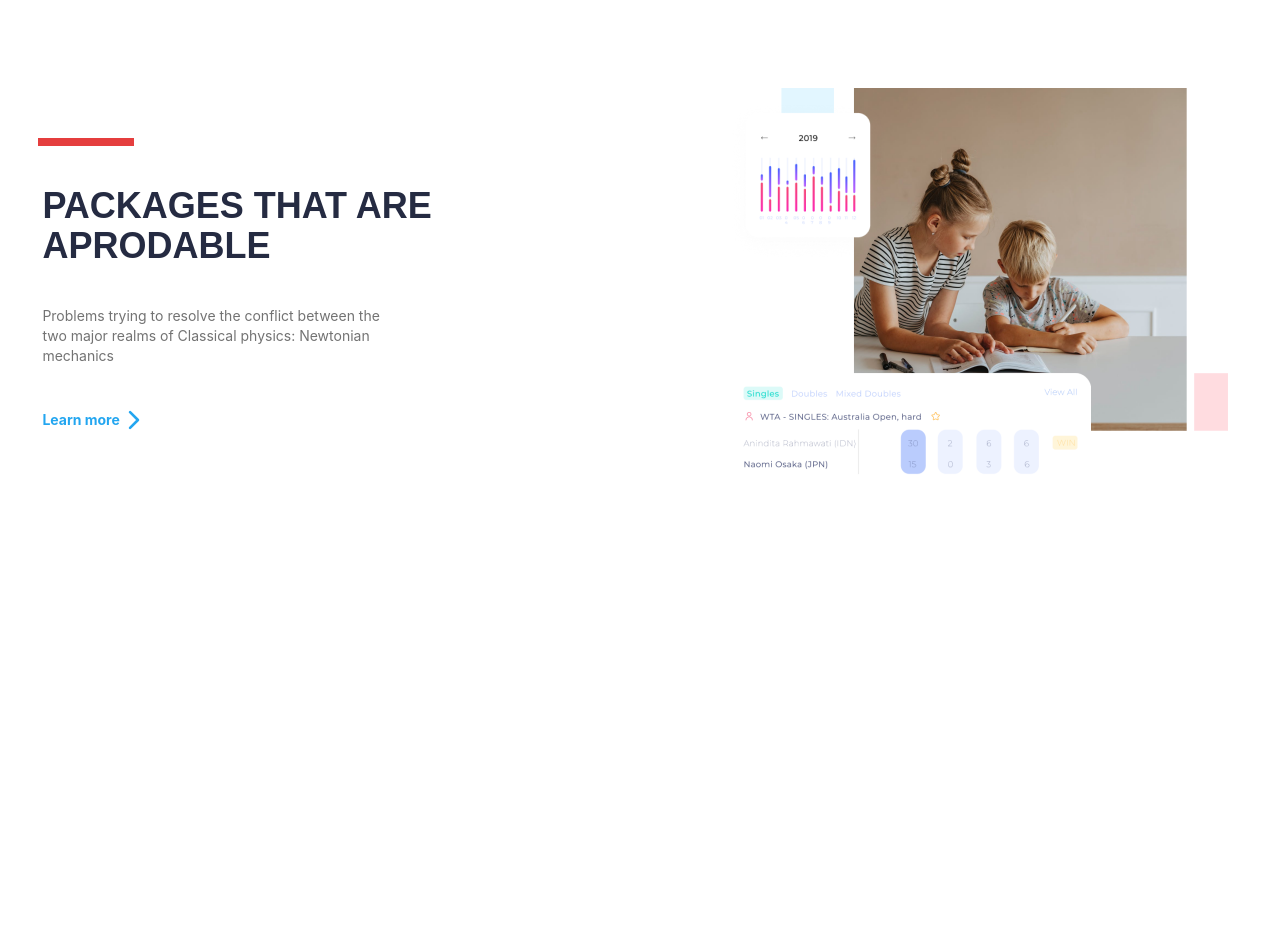
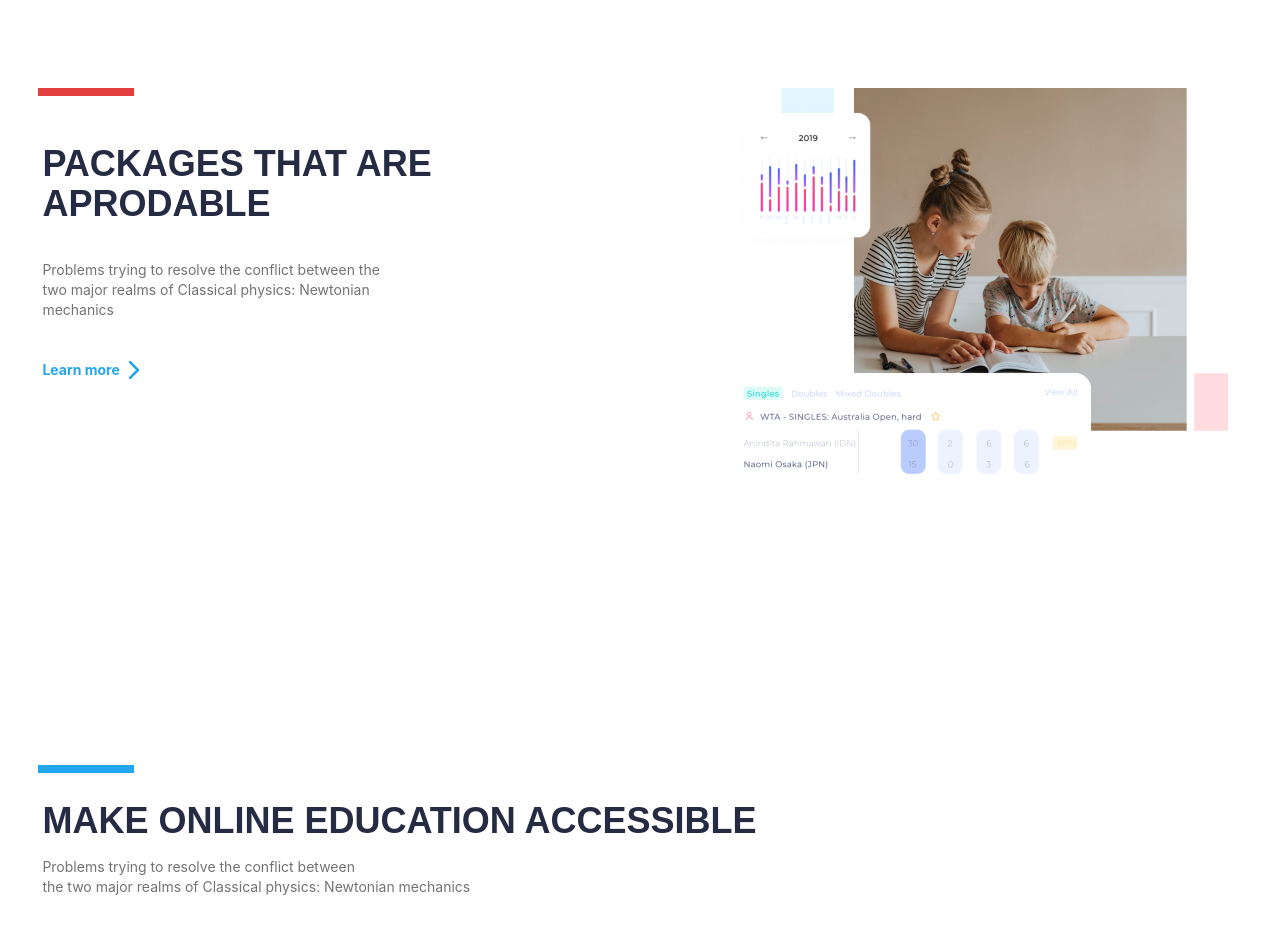
Before and after one commit to MaximFedarau/Egghead-Courses-Frontend, a Next.js app: page / in a window 1280 px wide. Shown: the part 1240-2174 px from the top of the page. Before the commit the page ends 1864 px from the top, so only its background shows below. Built offline with nearby package versions, Linux system fonts and the light colour scheme.

Commit message:
feat: UI update 1) Add text for CoursesCompilation (new!) component. 2) Update GeneralDescription text styling.

```diff
--- /dev/null
+++ b/components/Home/CoursesOverview/CoursesCompilation/CoursesCompilation.component.tsx
@@ -0,0 +1,22 @@
+//Types
+import { ReactElement } from 'react';
+
+export default function CoursesCompilation(): ReactElement {
+  return (
+    <section className="flex justify-center w-screen py-greetings bg-white">
+      <section className="flex flex-col w-full max-w-[1680px] px-[3vw] ">
+        <article className="flex flex-col justify-between items-center lg:items-stretch gap-4">
+          <div className="hidden lg:block w-full lg:w-24 mb-3 border-4 bg-light-background text-light-background" />
+          <p className="lg:ml-1 font-montserrat font-bold text-center lg:text-left text-4xl text-dark-background uppercase select-none ">
+            Make online <br className="block lg:hidden" /> education accessible
+          </p>
+          <p className="max-w-[352px] lg:max-w-none lg:ml-1 text-center lg:text-left text-sm text-secondary">
+            Problems trying to resolve the conflict between{' '}
+            <br className="hidden lg:block" /> the two major realms of Classical
+            physics: Newtonian mechanics
+          </p>
+        </article>
+      </section>
+    </section>
+  );
+}
--- a/components/Home/CoursesOverview/CoursesOverview/CoursesOverview.component.tsx
+++ b/components/Home/CoursesOverview/CoursesOverview/CoursesOverview.component.tsx
@@ -3,11 +3,13 @@ import { ReactElement } from 'react';
 
 //Components
 import GeneralDescription from '../GeneralDescription/GeneralDescription.component';
+import CoursesCompilation from '../CoursesCompilation/CoursesCompilation.component';
 
 export default function CoursesOverview(): ReactElement {
   return (
     <>
       <GeneralDescription />
+      <CoursesCompilation />
     </>
   );
 }
--- a/components/Home/CoursesOverview/GeneralDescription/GeneralDescription.component.tsx
+++ b/components/Home/CoursesOverview/GeneralDescription/GeneralDescription.component.tsx
@@ -9,8 +9,8 @@ export default function GeneralDescription(): ReactElement {
   return (
     <section className="flex justify-center w-screen my-4 lg:my-0 py-greetings bg-white">
       <section className="flex flex-col lg:flex-row justify-between items-center lg:items-stretch gap-12 lg:gap-0 w-full max-w-[1680px] px-[3vw]">
-        <article className="flex flex-col justify-between items-center lg:items-stretch lg:self-center h-[248px] lg:h-[296px] lg:mt-0 ">
-          <div className="hidden lg:block w-full lg:w-24 border-4 bg-danger text-danger" />
+        <article className="flex flex-col justify-between items-center lg:items-stretch gap-4 lg:gap-0 lg:h-[296px] lg:mt-0 ">
+          <div className="hidden lg:block w-full lg:w-24 mb-3 border-4 bg-danger text-danger" />
           <p className="max-w-[440px] lg:ml-1 font-montserrat font-bold text-center lg:text-left text-4xl text-dark-background uppercase select-none ">
             Packages that are aprodable
           </p>
```
